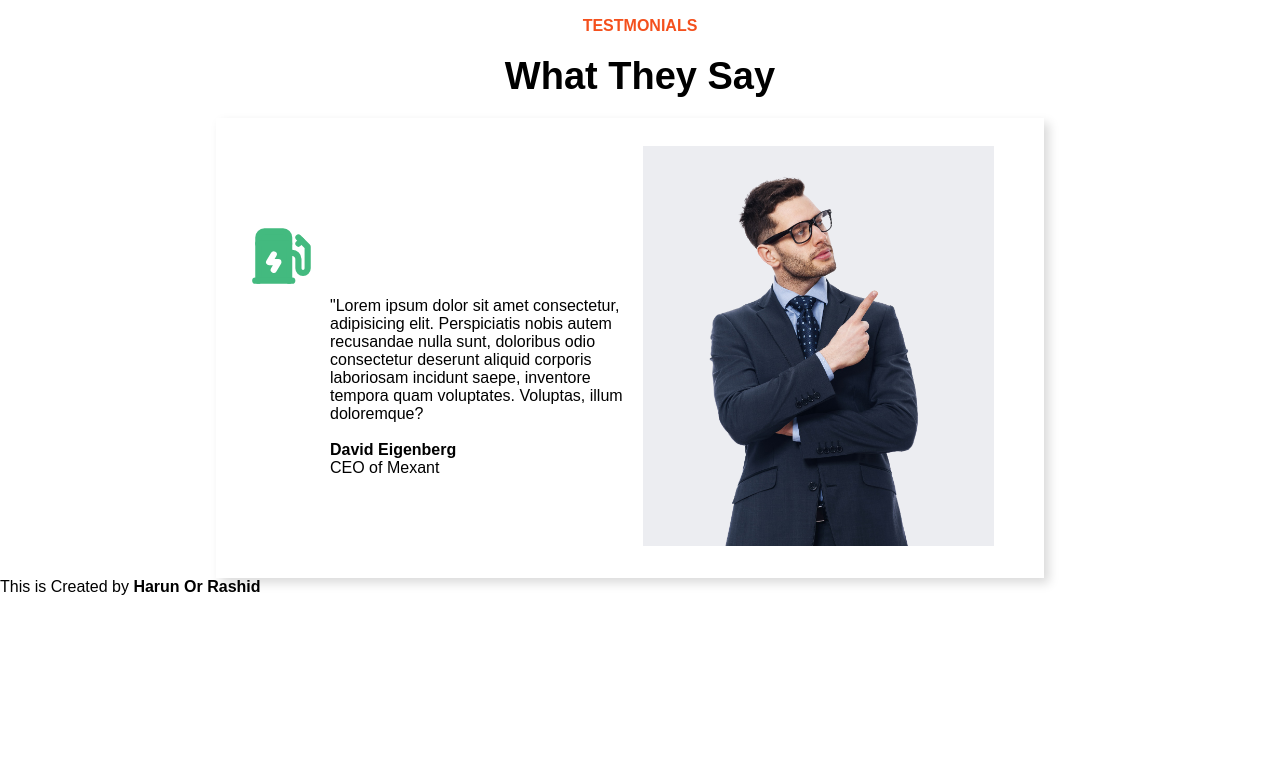
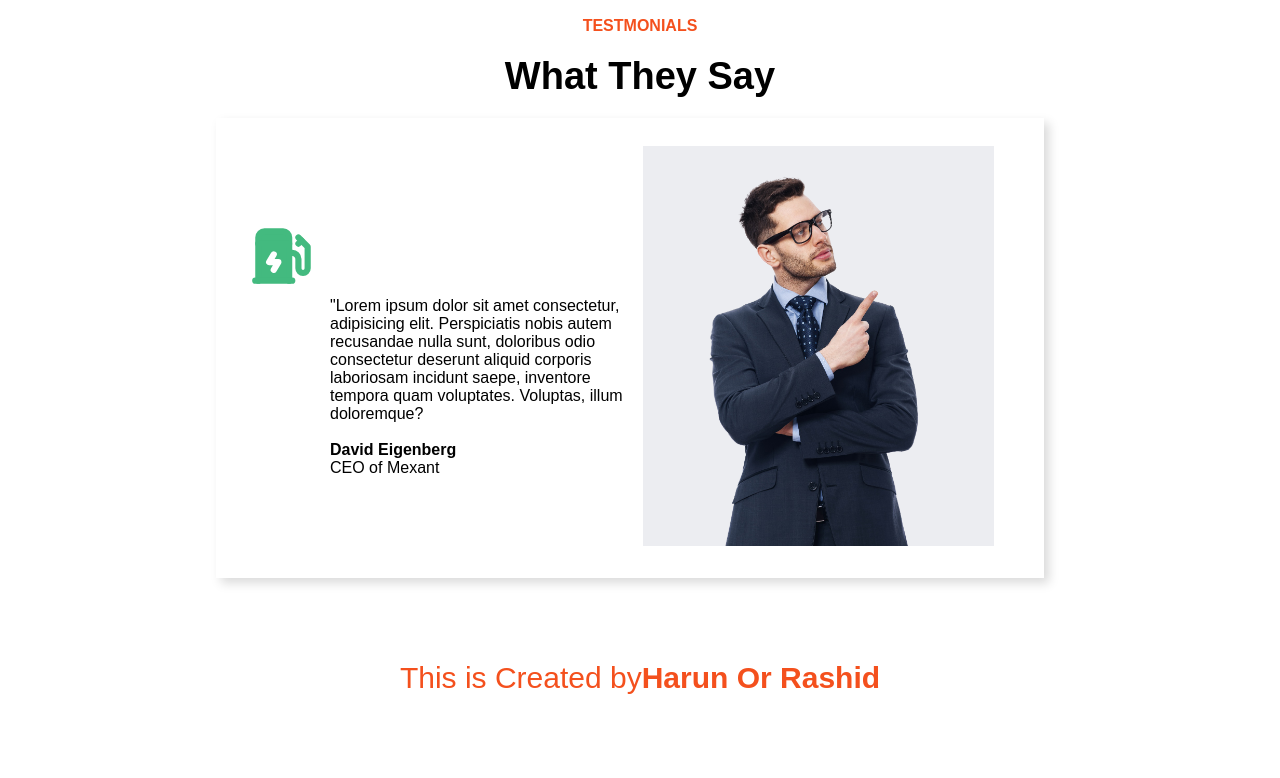
Before and after one commit to coder-Harun/cripto-service, a plain HTML site: page index.html in a window 1280 px wide. Shown: the part 2857-3635 px from the top of the page. Drawn offline with Linux system fonts and the light colour scheme.

Commit message:
Update style.css
adding style at the footer

```diff
--- a/style.css
+++ b/style.css
@@ -322,4 +322,9 @@ form h2 {
 
 .extra {
     height: 200px;
+    display: flex;
+    justify-content: center;
+    align-items: center;
+    font-size: 30px;
+    color: #F4501D;
 }
```
